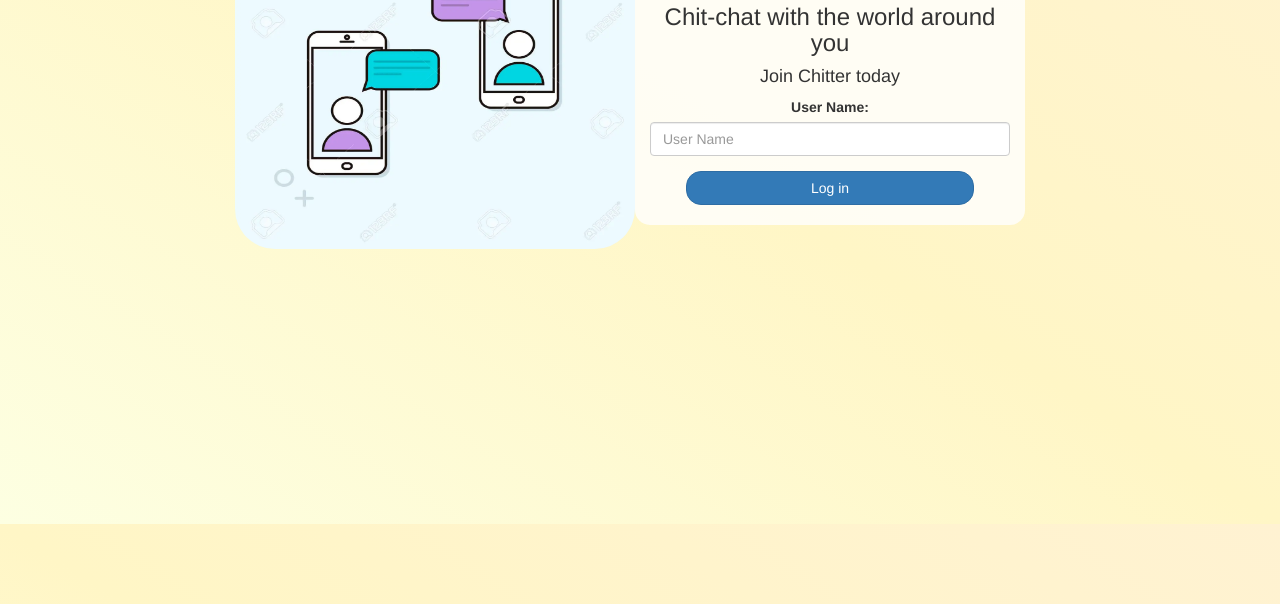
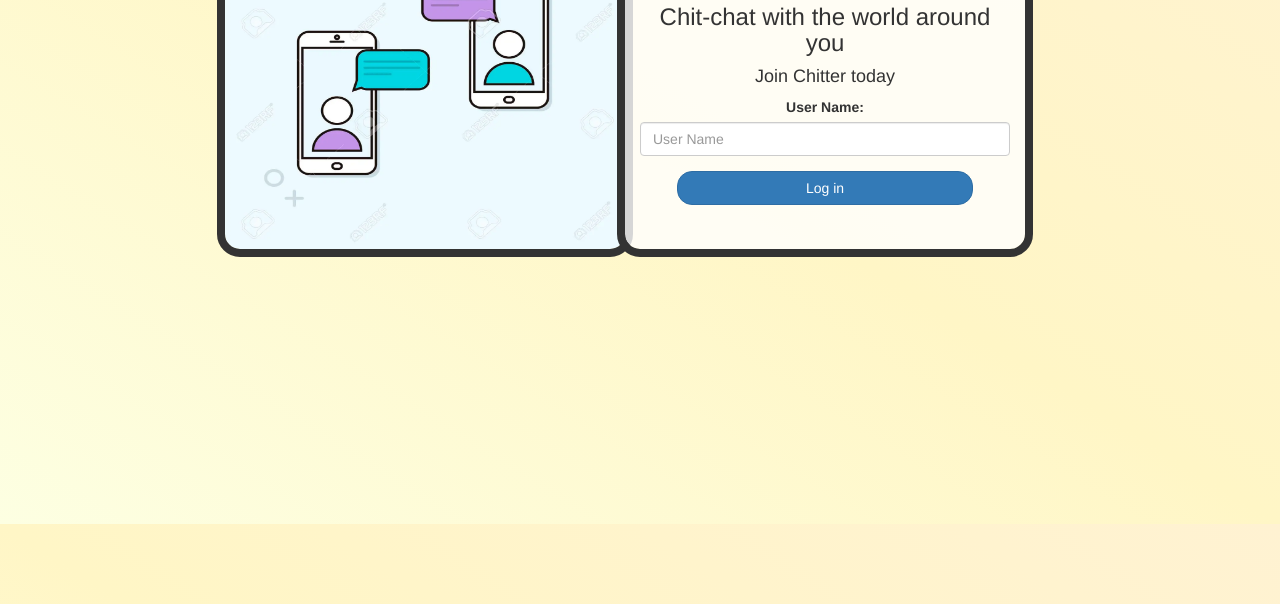
Before and after one commit to B0BA-T3A-Coding/P-93, a plain HTML site: page index.html in a window 1280 px wide. Shown: the part 276-880 px from the top of the page. Drawn offline with nearby package versions, Linux system fonts and the light colour scheme; a web font is replaced by a local one.

Commit message:
Add files via upload

```diff
--- a/style.css
+++ b/style.css
@@ -1,7 +1,7 @@
 html, body
 {
   height: 100%;
-  margin: 0;
+
 }
 
 body
@@ -23,7 +23,12 @@ background-image: linear-gradient(to right top, #fdffe2, #fff6c6, #fff2d2);
 	background: rgba(255,255,255,0.8);
 	float: none;
 	border-radius: 15px;
-	margin-left: 380px;
+	margin-left: 370px;
+	border-radius: 15px;
+	outline-style: solid;
+	outline-width: 8px;
+	width:400px;
+	height: 355px;
 }
 
 .logo
@@ -38,6 +43,8 @@ background-image: linear-gradient(to right top, #fdffe2, #fff6c6, #fff2d2);
 #chat{
 	width:400px;
 	height: 355px;
-	margin-left: 165px;
-	border-radius: 40px
+	margin-left: 155px;
+	border-radius: 15px;
+	outline-style: solid;
+	outline-width: 8px;
 }
```
